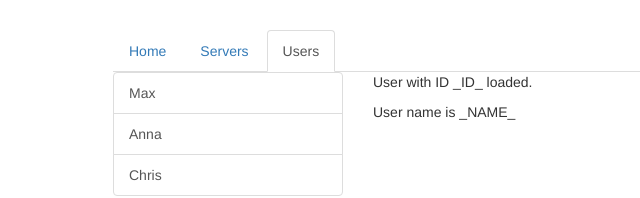
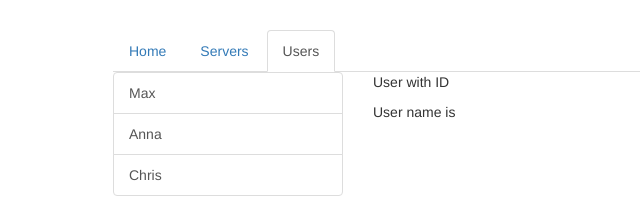
Before and after one commit to SpirosStampoulis/Angular6, an Angular app in the folder my-first-app/: page /users in a window 1280 px wide. Shown: the top 198 px of the page, without its empty margins (152-792 px from the left). Built offline with nearby package versions, Linux system fonts and the light colour scheme.

Commit message:
123 create url dynamic with id and name

```diff
--- a/my-first-app/src/app/app.module.ts
+++ b/my-first-app/src/app/app.module.ts
@@ -16,7 +16,7 @@
 const appRoutes: Routes = [
   { path: '', component: HomeComponent},
   { path: 'users', component: UsersComponent},
-  { path: 'users/:id', component: UserComponent},
+  { path: 'users/:id/:name', component: UserComponent},
   { path: 'servers', component: ServersComponent},
 ];
 @NgModule({
--- a/my-first-app/src/app/users/user/user.component.html
+++ b/my-first-app/src/app/users/user/user.component.html
@@ -1,2 +1,3 @@
-<p>User with ID _ID_ loaded.</p>
-<p>User name is _NAME_</p>
+<!-- type on url users/3/spiros -->
+<p>User with ID {{ user.id }}</p>
+<p>User name is {{ user.name }}</p>
--- a/my-first-app/src/app/users/user/user.component.ts
+++ b/my-first-app/src/app/users/user/user.component.ts
@@ -1,4 +1,5 @@
 import { Component, OnInit } from '@angular/core';
+import { ActivatedRoute } from '@angular/router';
 
 @Component({
   selector: 'app-user',
@@ -8,9 +9,14 @@
 export class UserComponent implements OnInit {
   user: {id: number, name: string};
 
-  constructor() { }
+  // inject the active route
+  constructor(public route: ActivatedRoute) { }
 
+  // when the component get initialized
   ngOnInit() {
-  }
-
+    this.user = {
+    id: this.route.snapshot.params['id'],
+    name: this.route.snapshot.params['name']
+  };
+ }
 }
```
